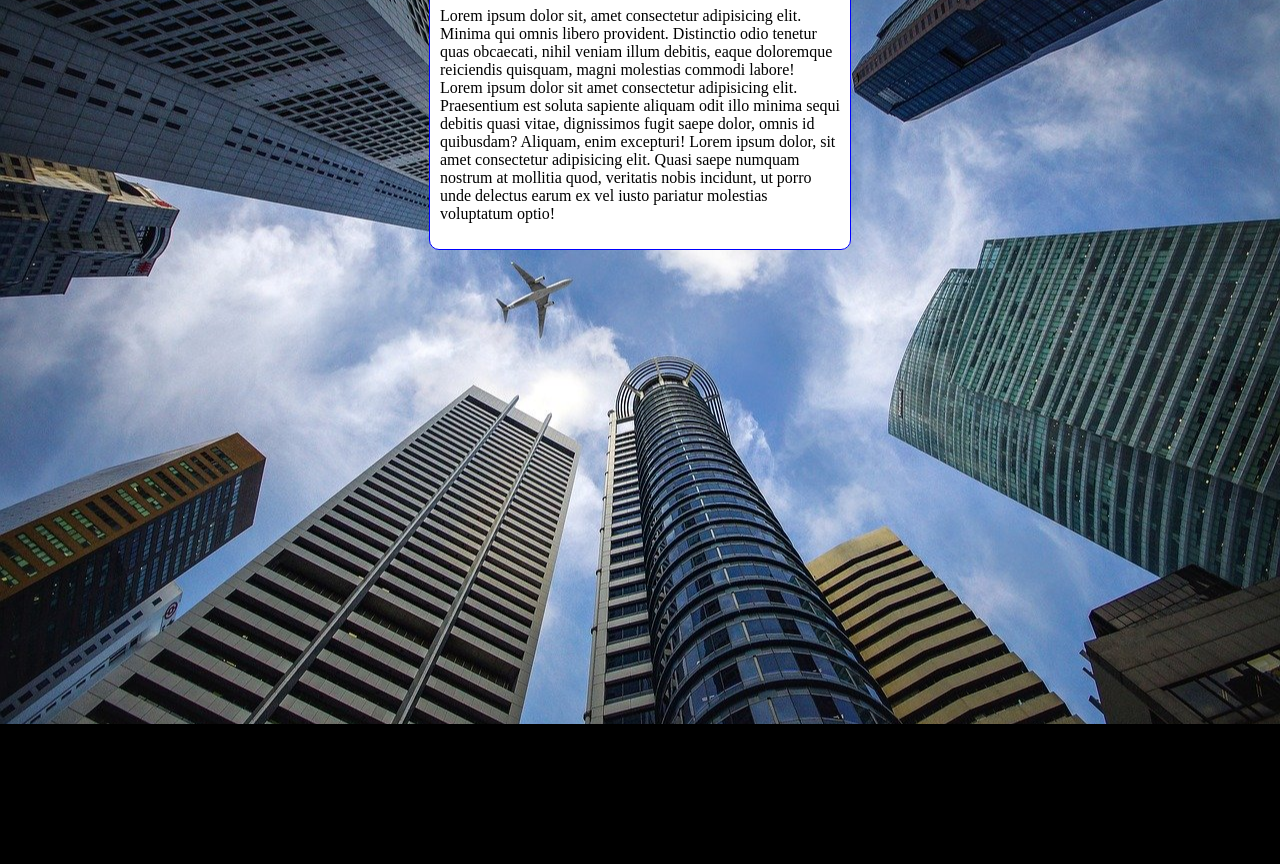
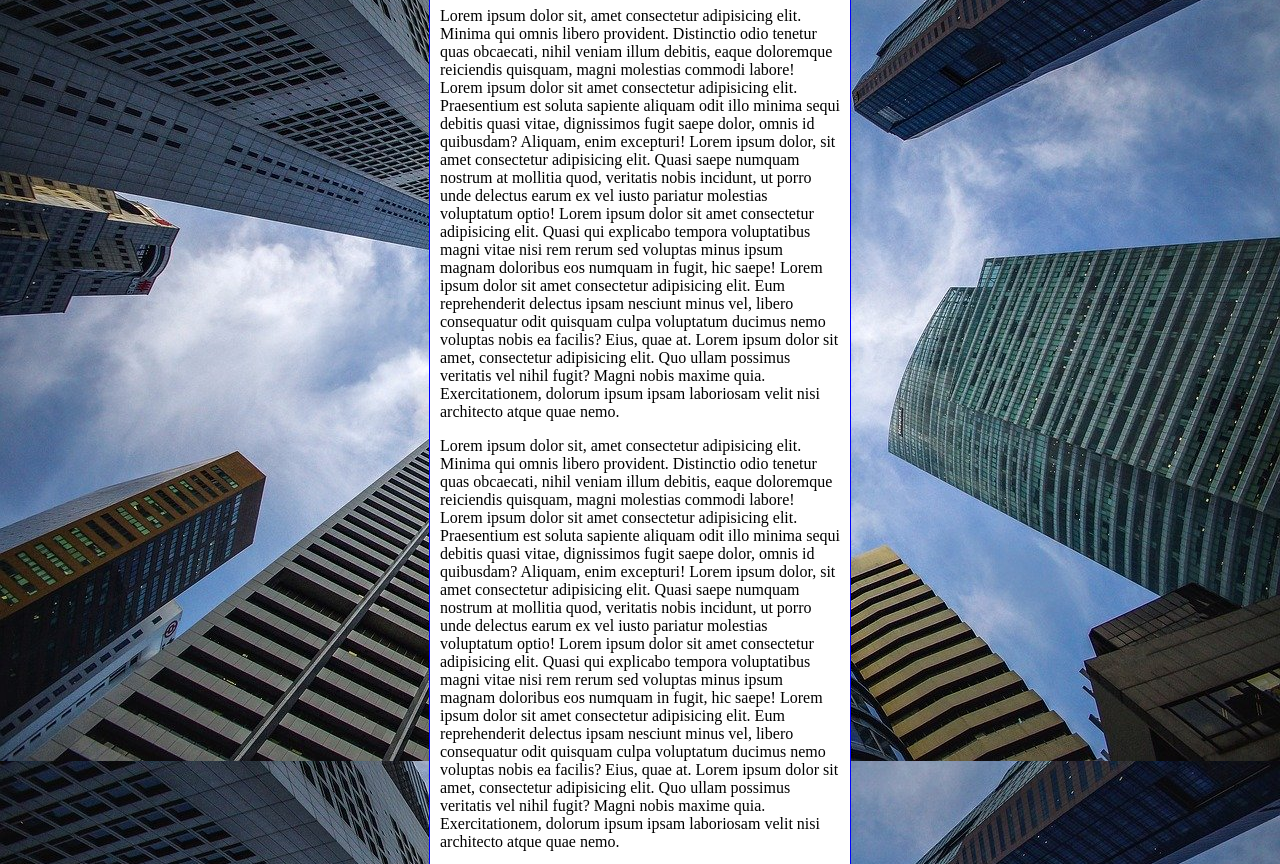
Before and after one commit to giselajaneiro/html-css, a plain HTML site: page exercicios/ex022/fundo006.html in a window 1280 px wide. Shown: the part 92-956 px from the top of the page. Before the commit the page ends 816 px from the top, so only its background shows below. Drawn offline with Linux system fonts and the light colour scheme.

Commit message:
atualizei o ex022

```diff
--- a/exercicios/ex022/fundo006.html
+++ b/exercicios/ex022/fundo006.html
@@ -3,20 +3,17 @@
 <head>
     <meta charset="UTF-8">
     <meta name="viewport" content="width=device-width, initial-scale=1.0">
-    <title>Document</title>
+    <title>Fundo fixo de tela</title>
     <style>
         body {
             height: 100vh;
-            background-color: black;
-            background-image: url(imagens/wallpaper002.jpg);
-            background-position: center center;
-            background-repeat: no-repeat;
+            background:black url(imagens/wallpaper002.jpg) center center no-repeat fixed ;
             background-size: cover;
         }
         main {
 
             background-color: white;
-            width: 400px;
+            max-width: 400px;
             padding: 10px;
             margin: auto;
             border: 1px solid blue;
@@ -27,7 +24,9 @@
 <body>
     <main>
         <h1> Teste de imagem de fundo </h1>
-        <p> Lorem ipsum dolor sit, amet consectetur adipisicing elit. Minima qui omnis libero provident. Distinctio odio tenetur quas obcaecati, nihil veniam illum debitis, eaque doloremque reiciendis quisquam, magni molestias commodi labore! Lorem ipsum dolor sit amet consectetur adipisicing elit. Praesentium est soluta sapiente aliquam odit illo minima sequi debitis quasi vitae, dignissimos fugit saepe dolor, omnis id quibusdam? Aliquam, enim excepturi! Lorem ipsum dolor, sit amet consectetur adipisicing elit. Quasi saepe numquam nostrum at mollitia quod, veritatis nobis incidunt, ut porro unde delectus earum ex vel iusto pariatur molestias voluptatum optio!</p>
+        <p> Lorem ipsum dolor sit, amet consectetur adipisicing elit. Minima qui omnis libero provident. Distinctio odio tenetur quas obcaecati, nihil veniam illum debitis, eaque doloremque reiciendis quisquam, magni molestias commodi labore! Lorem ipsum dolor sit amet consectetur adipisicing elit. Praesentium est soluta sapiente aliquam odit illo minima sequi debitis quasi vitae, dignissimos fugit saepe dolor, omnis id quibusdam? Aliquam, enim excepturi! Lorem ipsum dolor, sit amet consectetur adipisicing elit. Quasi saepe numquam nostrum at mollitia quod, veritatis nobis incidunt, ut porro unde delectus earum ex vel iusto pariatur molestias voluptatum optio! Lorem ipsum dolor sit amet consectetur adipisicing elit. Quasi qui explicabo tempora voluptatibus magni vitae nisi rem rerum sed voluptas minus ipsum magnam doloribus eos numquam in fugit, hic saepe! Lorem ipsum dolor sit amet consectetur adipisicing elit. Eum reprehenderit delectus ipsam nesciunt minus vel, libero consequatur odit quisquam culpa voluptatum ducimus nemo voluptas nobis ea facilis? Eius, quae at. Lorem ipsum dolor sit amet, consectetur adipisicing elit. Quo ullam possimus veritatis vel nihil fugit? Magni nobis maxime quia. Exercitationem, dolorum ipsum ipsam laboriosam velit nisi architecto atque quae nemo.</p>
+        <p> Lorem ipsum dolor sit, amet consectetur adipisicing elit. Minima qui omnis libero provident. Distinctio odio tenetur quas obcaecati, nihil veniam illum debitis, eaque doloremque reiciendis quisquam, magni molestias commodi labore! Lorem ipsum dolor sit amet consectetur adipisicing elit. Praesentium est soluta sapiente aliquam odit illo minima sequi debitis quasi vitae, dignissimos fugit saepe dolor, omnis id quibusdam? Aliquam, enim excepturi! Lorem ipsum dolor, sit amet consectetur adipisicing elit. Quasi saepe numquam nostrum at mollitia quod, veritatis nobis incidunt, ut porro unde delectus earum ex vel iusto pariatur molestias voluptatum optio! Lorem ipsum dolor sit amet consectetur adipisicing elit. Quasi qui explicabo tempora voluptatibus magni vitae nisi rem rerum sed voluptas minus ipsum magnam doloribus eos numquam in fugit, hic saepe! Lorem ipsum dolor sit amet consectetur adipisicing elit. Eum reprehenderit delectus ipsam nesciunt minus vel, libero consequatur odit quisquam culpa voluptatum ducimus nemo voluptas nobis ea facilis? Eius, quae at. Lorem ipsum dolor sit amet, consectetur adipisicing elit. Quo ullam possimus veritatis vel nihil fugit? Magni nobis maxime quia. Exercitationem, dolorum ipsum ipsam laboriosam velit nisi architecto atque quae nemo.</p>
+        <p> Lorem ipsum dolor sit, amet consectetur adipisicing elit. Minima qui omnis libero provident. Distinctio odio tenetur quas obcaecati, nihil veniam illum debitis, eaque doloremque reiciendis quisquam, magni molestias commodi labore! Lorem ipsum dolor sit amet consectetur adipisicing elit. Praesentium est soluta sapiente aliquam odit illo minima sequi debitis quasi vitae, dignissimos fugit saepe dolor, omnis id quibusdam? Aliquam, enim excepturi! Lorem ipsum dolor, sit amet consectetur adipisicing elit. Quasi saepe numquam nostrum at mollitia quod, veritatis nobis incidunt, ut porro unde delectus earum ex vel iusto pariatur molestias voluptatum optio! Lorem ipsum dolor sit amet consectetur adipisicing elit. Quasi qui explicabo tempora voluptatibus magni vitae nisi rem rerum sed voluptas minus ipsum magnam doloribus eos numquam in fugit, hic saepe! Lorem ipsum dolor sit amet consectetur adipisicing elit. Eum reprehenderit delectus ipsam nesciunt minus vel, libero consequatur odit quisquam culpa voluptatum ducimus nemo voluptas nobis ea facilis? Eius, quae at. Lorem ipsum dolor sit amet, consectetur adipisicing elit. Quo ullam possimus veritatis vel nihil fugit? Magni nobis maxime quia. Exercitationem, dolorum ipsum ipsam laboriosam velit nisi architecto atque quae nemo.</p>
     </main>
 </body>
 </html>
```
